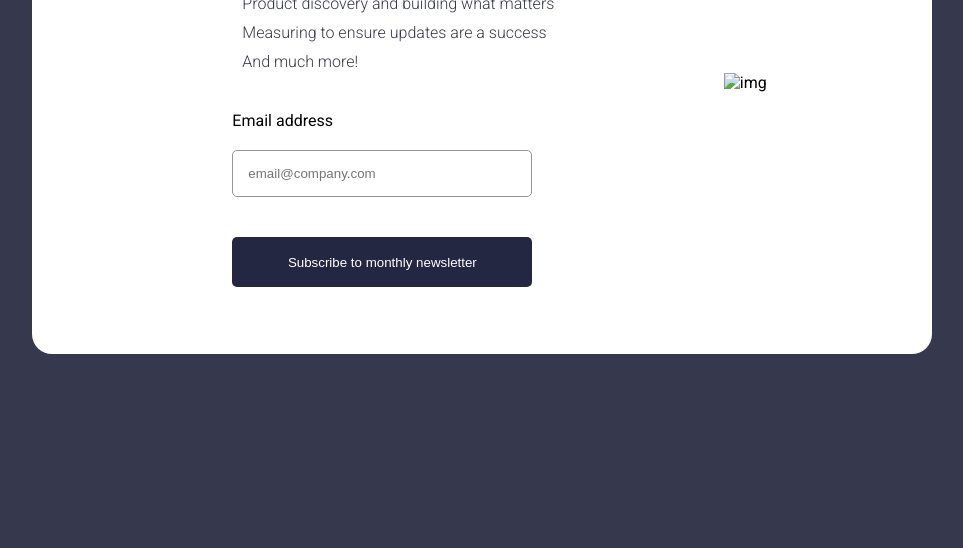
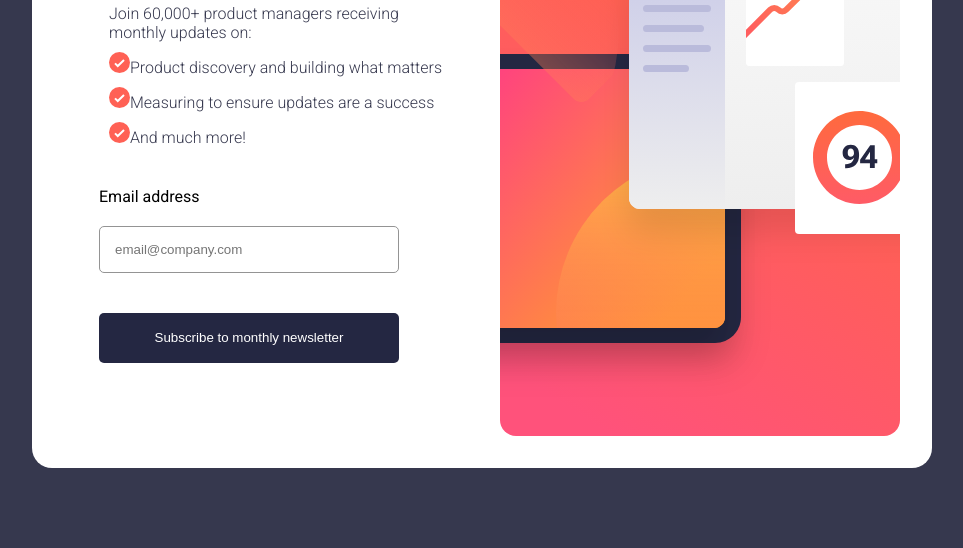
Before and after one commit to Fortuneeli/Newsletter-signup-form, a plain HTML site: page index.html in a window 1280 px wide. Shown: the part 269-817 px from the top of the page, without its empty margins (158-1121 px from the left). Drawn offline with Linux system fonts and the light colour scheme.

Commit message:
Update index.html

```diff
--- a/index.html
+++ b/index.html
@@ -19,16 +19,16 @@
     <section id="sign">
        <div class="container">
           <div class="image">
-             <img class="mobile-only"src="assets/images/illustration-sign-up-mobile.svg" alt="img">
-             <img class="desktop-only"src="assets/images/illustration-sign-up-desktop.svg" alt="img">
+             <img class="mobile-only"src="illustration-sign-up-mobile.svg" alt="img">
+             <img class="desktop-only"src="illustration-sign-up-desktop.svg" alt="img">
           </div>
           <div class="form">
              <div class="text">
                 <h1>Stay updated!</h1>
              <p>Join 60,000+ product managers receiving monthly updates on:</p>
-             <p><img src="assets/images/icon-list.svg" alt="">Product discovery and building what matters</p>
-             <p><img src="assets/images/icon-list.svg" alt="">Measuring to ensure updates are a success</p>
-             <p><img src="assets/images/icon-list.svg" alt="">And much more!</p>
+             <p><img src="icon-list.svg" alt="">Product discovery and building what matters</p>
+             <p><img src="icon-list.svg" alt="">Measuring to ensure updates are a success</p>
+             <p><img src="icon-list.svg" alt="">And much more!</p>
              </div>
              <div class="emails">
                 <label class="p"for="email">Email address</label><br>
@@ -47,7 +47,7 @@
 <section id="success">
    <div>
       <div class="contain">
-         <img src="assets/images/icon-success.svg" alt="">
+         <img src="icon-success.svg" alt="">
          <h1>Thanks for subscribing!</h1>
          <p>A confirmation email has been sent to<br><span id="user">ash@loremcompany.com. </span>
   Please open it and click<br> the button inside to confirm your subscription.</p>
```
